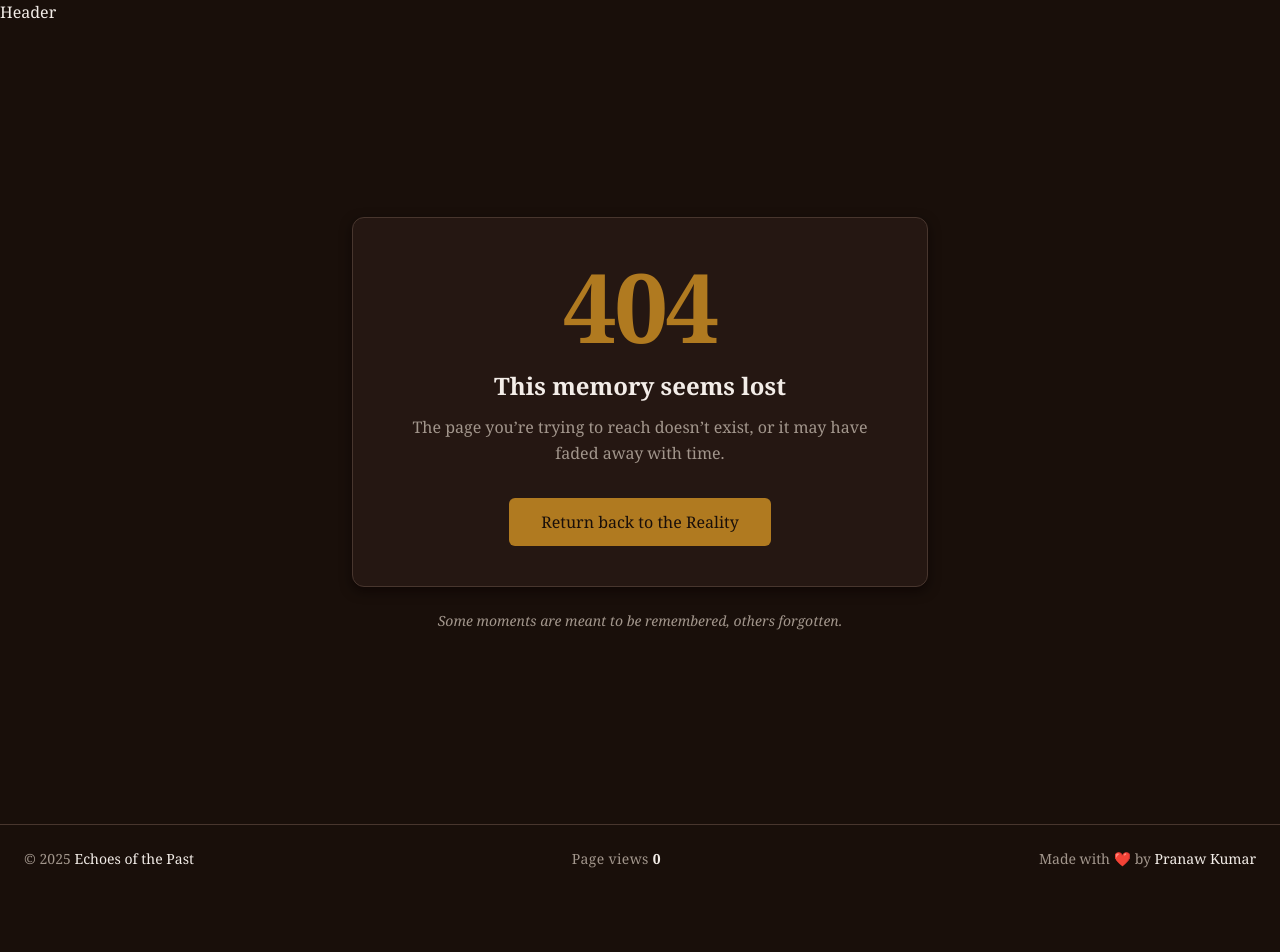
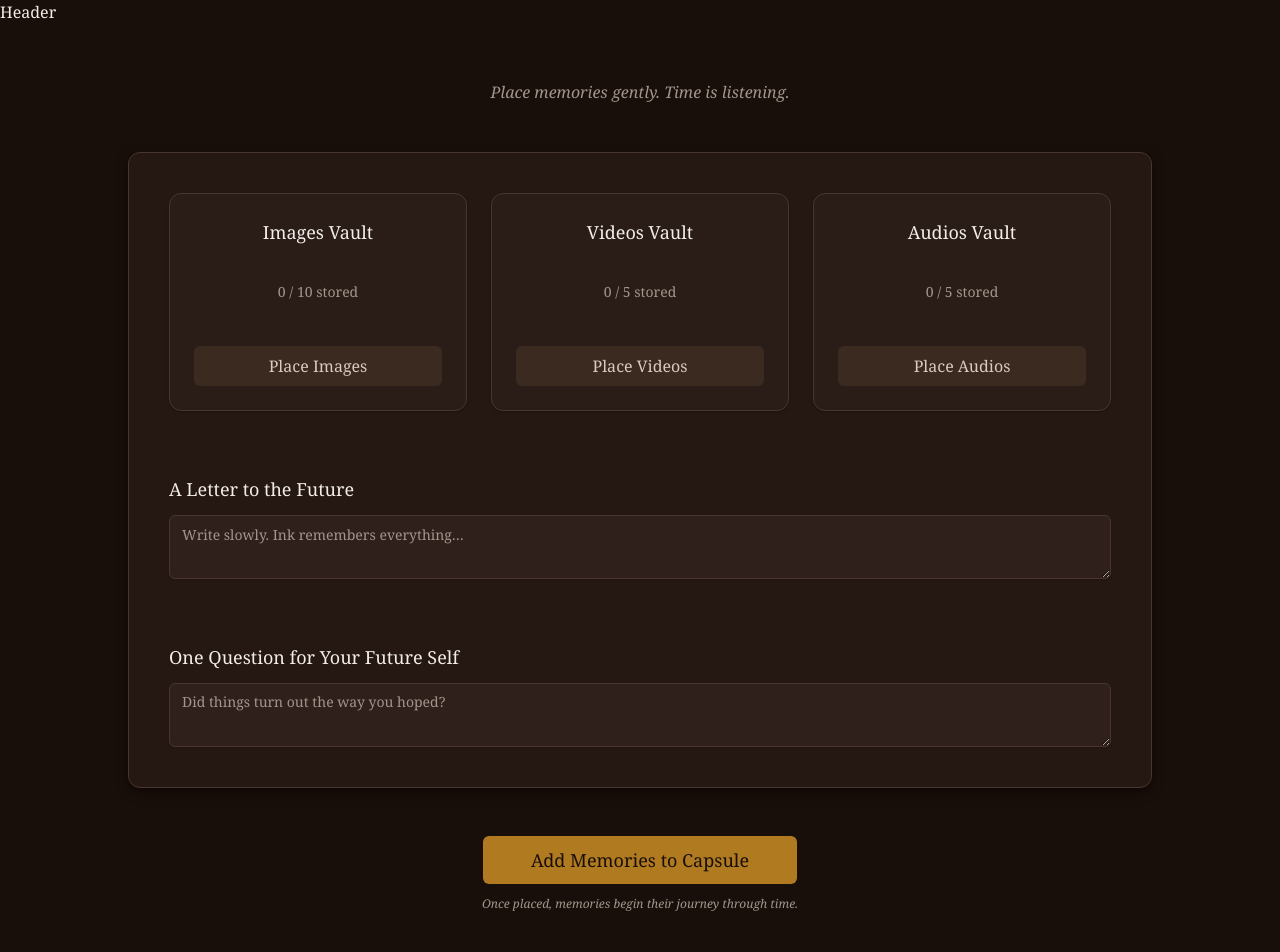
Before and after one commit to prana-W/Echoes, a React (Vite) app in the folder frontend/: page /capsule/memories/1 in a window 1280 px wide. Shown: the top 952 px of the page. Before the commit the page ends 893 px from the top, so only its background shows below. Built offline with nearby package versions, Linux system fonts and the light colour scheme; no server answers.

Commit message:
Add content upload page and fixed major bug

```diff
--- a/frontend/package.json
+++ b/frontend/package.json
@@ -18,6 +18,7 @@
     "@radix-ui/react-switch": "^1.2.6",
     "@radix-ui/react-tabs": "^1.1.13",
     "@tailwindcss/vite": "^4.1.16",
+    "axios": "^1.13.2",
     "class-variance-authority": "^0.7.1",
     "clsx": "^2.1.1",
     "lucide-react": "^0.548.0",
--- a/frontend/src/App.jsx
+++ b/frontend/src/App.jsx
@@ -6,6 +6,7 @@ import {
     Relations,
     TimeCapsule,
     AssembleTimeCapsule,
+    AddMemories
 } from "./pages";
 
 import ErrorBoundary from "./components/ErrorBoundary.jsx";
@@ -30,6 +31,7 @@ const router = createBrowserRouter([
 
             { path: "capsule", element: <TimeCapsule /> },
             { path: "capsule/assemble", element: <AssembleTimeCapsule /> },
+            { path: "capsule/memories/:capsuleId", element: <AddMemories /> },
 
             { path: "*", element: <NotFound /> },
         ],
--- /dev/null
+++ b/frontend/src/pages/AddMemories.jsx
@@ -0,0 +1,269 @@
+import { useEffect, useState } from "react";
+import { useParams } from "react-router-dom";
+import axios from "axios";
+import { toast } from "sonner";
+import { Card } from "@/components/ui/card";
+import { Button } from "@/components/ui/button";
+import { Textarea } from "@/components/ui/textarea";
+
+const MAX_IMAGES = 10;
+const MAX_VIDEOS = 5;
+const MAX_AUDIOS = 5;
+
+const API_BASE = import.meta.env.VITE_SERVER_URL;
+
+const AddMemories = () => {
+    const { capsuleId } = useParams();
+
+    const [capsule, setCapsule] = useState(null);
+    const [loading, setLoading] = useState(true);
+
+    const [images, setImages] = useState([]);
+    const [videos, setVideos] = useState([]);
+    const [audios, setAudios] = useState([]);
+
+    const [letter, setLetter] = useState("");
+    const [question, setQuestion] = useState("");
+
+    /* ---------------- Fetch Capsule ---------------- */
+    useEffect(() => {
+        const fetchCapsule = async () => {
+            try {
+                const res = await axios.get(
+                    `${API_BASE}/timecapsule/${capsuleId}`,
+                    { withCredentials: true }
+                );
+
+                setCapsule(res.data?.data);
+            } catch (err) {
+                toast.error(err?.response?.data?.message || err.message);
+            } finally {
+                setLoading(false);
+            }
+        };
+
+        fetchCapsule();
+    }, [capsuleId]);
+
+    /* ---------------- File Handlers ---------------- */
+    const handleFiles = (files, setter, max, type) => {
+        const valid = Array.from(files).filter((file) =>
+            file.type.startsWith(type)
+        );
+
+        setter((prev) => {
+            if (prev.length + valid.length > max) {
+                toast.error(`Maximum ${max} ${type} files allowed`);
+                return prev;
+            }
+            return [...prev, ...valid];
+        });
+    };
+
+    /* ---------------- Upload Memories ---------------- */
+    const handleUpload = async () => {
+        toast.success("Uploading memories… Please stay with us.");
+
+        try {
+            if (images.length) {
+                const fd = new FormData();
+                images.forEach((img) => fd.append("images", img));
+
+                await axios.post(
+                    `${API_BASE}/upload/images/${capsuleId}`,
+                    fd,
+                    { withCredentials: true }
+                );
+            }
+
+            if (videos.length) {
+                const fd = new FormData();
+                videos.forEach((vid) => fd.append("videos", vid));
+
+                await axios.post(
+                    `${API_BASE}/upload/video/${capsuleId}`,
+                    fd,
+                    { withCredentials: true }
+                );
+            }
+
+            if (audios.length) {
+                const fd = new FormData();
+                audios.forEach((aud) => fd.append("audios", aud));
+
+                await axios.post(
+                    `${API_BASE}/upload/audio/${capsuleId}`,
+                    fd,
+                    { withCredentials: true }
+                );
+            }
+
+            if (letter.trim()) {
+                await axios.post(
+                    `${API_BASE}/upload/texts/${capsuleId}`,
+                    { text: letter },
+                    {
+                        withCredentials: true,
+                        headers: { "Content-Type": "application/json" },
+                    }
+                );
+            }
+
+            if (question.trim()) {
+                await axios.post(
+                    `${API_BASE}/upload/texts/${capsuleId}`,
+                    {
+                        text: question,
+                        isQuestion: true,
+                    },
+                    {
+                        withCredentials: true,
+                        headers: { "Content-Type": "application/json" },
+                    }
+                );
+            }
+
+            toast.success("Memories safely placed into the capsule.");
+        } catch (err) {
+            toast.error(err?.response?.data?.message || err.message);
+        }
+    };
+
+    if (loading) {
+        return (
+            <div className="min-h-screen flex items-center justify-center text-muted-foreground">
+                Retrieving memories…
+            </div>
+        );
+    }
+
+    /* ---------------- UI ---------------- */
+    return (
+        <div className="min-h-screen bg-background px-6 py-12">
+            <div className="max-w-5xl mx-auto space-y-12">
+                <div className="text-center space-y-2">
+                    <h1 className="text-4xl font-serif font-bold">
+                        {capsule?.title}
+                    </h1>
+                    <p className="text-muted-foreground italic">
+                        Place memories gently. Time is listening.
+                    </p>
+                </div>
+
+                <Card className="p-10 bg-card vintage-shadow space-y-10">
+                    <div className="grid md:grid-cols-3 gap-6">
+                        <Vault
+                            title="Images"
+                            count={images.length}
+                            max={MAX_IMAGES}
+                            accept="image/*"
+                            onChange={(e) =>
+                                handleFiles(
+                                    e.target.files,
+                                    setImages,
+                                    MAX_IMAGES,
+                                    "image"
+                                )
+                            }
+                        />
+                        <Vault
+                            title="Videos"
+                            count={videos.length}
+                            max={MAX_VIDEOS}
+                            accept="video/*"
+                            onChange={(e) =>
+                                handleFiles(
+                                    e.target.files,
+                                    setVideos,
+                                    MAX_VIDEOS,
+                                    "video"
+                                )
+                            }
+                        />
+                        <Vault
+                            title="Audios"
+                            count={audios.length}
+                            max={MAX_AUDIOS}
+                            accept="audio/*"
+                            onChange={(e) =>
+                                handleFiles(
+                                    e.target.files,
+                                    setAudios,
+                                    MAX_AUDIOS,
+                                    "audio"
+                                )
+                            }
+                        />
+                    </div>
+
+                    <div className="space-y-3">
+                        <h3 className="font-serif text-lg">
+                            A Letter to the Future
+                        </h3>
+                        <Textarea
+                            rows={7}
+                            value={letter}
+                            onChange={(e) => setLetter(e.target.value)}
+                            placeholder="Write slowly. Ink remembers everything…"
+                            className="font-serif leading-relaxed bg-accent/40 border-border"
+                        />
+                    </div>
+
+                    <div className="space-y-3">
+                        <h3 className="font-serif text-lg">
+                            One Question for Your Future Self
+                        </h3>
+                        <Textarea
+                            rows={2}
+                            value={question}
+                            onChange={(e) => setQuestion(e.target.value)}
+                            placeholder="Did things turn out the way you hoped?"
+                            className="font-serif bg-accent/40 border-border"
+                        />
+                    </div>
+                </Card>
+
+                <div className="text-center">
+                    <Button
+                        onClick={handleUpload}
+                        className="px-12 py-6 text-lg font-serif bg-primary text-primary-foreground hover:vintage-glow transition-all duration-500"
+                    >
+                        Add Memories to Capsule
+                    </Button>
+
+                    <p className="mt-3 text-xs text-muted-foreground italic">
+                        Once placed, memories begin their journey through time.
+                    </p>
+                </div>
+            </div>
+        </div>
+    );
+};
+
+/* ---------------- Vault Component ---------------- */
+const Vault = ({ title, count, max, accept, onChange }) => {
+    return (
+        <Card className="p-6 bg-muted/40 border-border text-center space-y-3">
+            <h3 className="font-serif text-lg">{title} Vault</h3>
+            <p className="text-sm text-muted-foreground">
+                {count} / {max} stored
+            </p>
+            <input
+                type="file"
+                accept={accept}
+                multiple
+                onChange={onChange}
+                className="hidden"
+                id={title}
+            />
+            <label
+                htmlFor={title}
+                className="inline-block mt-2 px-5 py-2 rounded-md cursor-pointer bg-accent text-accent-foreground hover:bg-accent/80"
+            >
+                Place {title}
+            </label>
+        </Card>
+    );
+};
+
+export default AddMemories;
--- a/frontend/src/pages/Home.jsx
+++ b/frontend/src/pages/Home.jsx
@@ -88,7 +88,7 @@ export default function HomePage() {
                             <Button
                                 size="lg"
                                 className="bg-primary hover:bg-primary/90 text-primary-foreground text-lg px-8 py-6 vintage-glow"
-                                onClick={() => window.location.href = '/create'}
+                                onClick={() => window.location.href = '/capsule'}
                             >
                                 Create Your Time Capsule
                                 <ArrowRight className="ml-2 w-5 h-5" />
@@ -478,7 +478,7 @@ export default function HomePage() {
                         <Button
                             size="lg"
                             className="bg-primary hover:bg-primary/90 text-primary-foreground text-lg px-10 py-6 vintage-glow"
-                            onClick={() => window.location.href = '/create'}
+                            onClick={() => window.location.href = '/capsule'}
                         >
                             Create Your Time Capsule Now
                             <Clock className="ml-2 w-5 h-5" />
--- a/frontend/src/pages/index.js
+++ b/frontend/src/pages/index.js
@@ -5,5 +5,6 @@ import Authentication from './Authentication.jsx';
 import Relations from './Relations.jsx';
 import TimeCapsule from './TimeCapsule.jsx';
 import AssembleTimeCapsule from './AssembleTimeCapsule.jsx';
+import AddMemories from './AddMemories.jsx';
 
-export {Home, About, NotFound, Authentication, Relations, TimeCapsule, AssembleTimeCapsule};
+export {Home, About, NotFound, Authentication, Relations, TimeCapsule, AssembleTimeCapsule, AddMemories};
```
Also changed, not shown: 2 other files (tests, documents, lock files or other folders).
